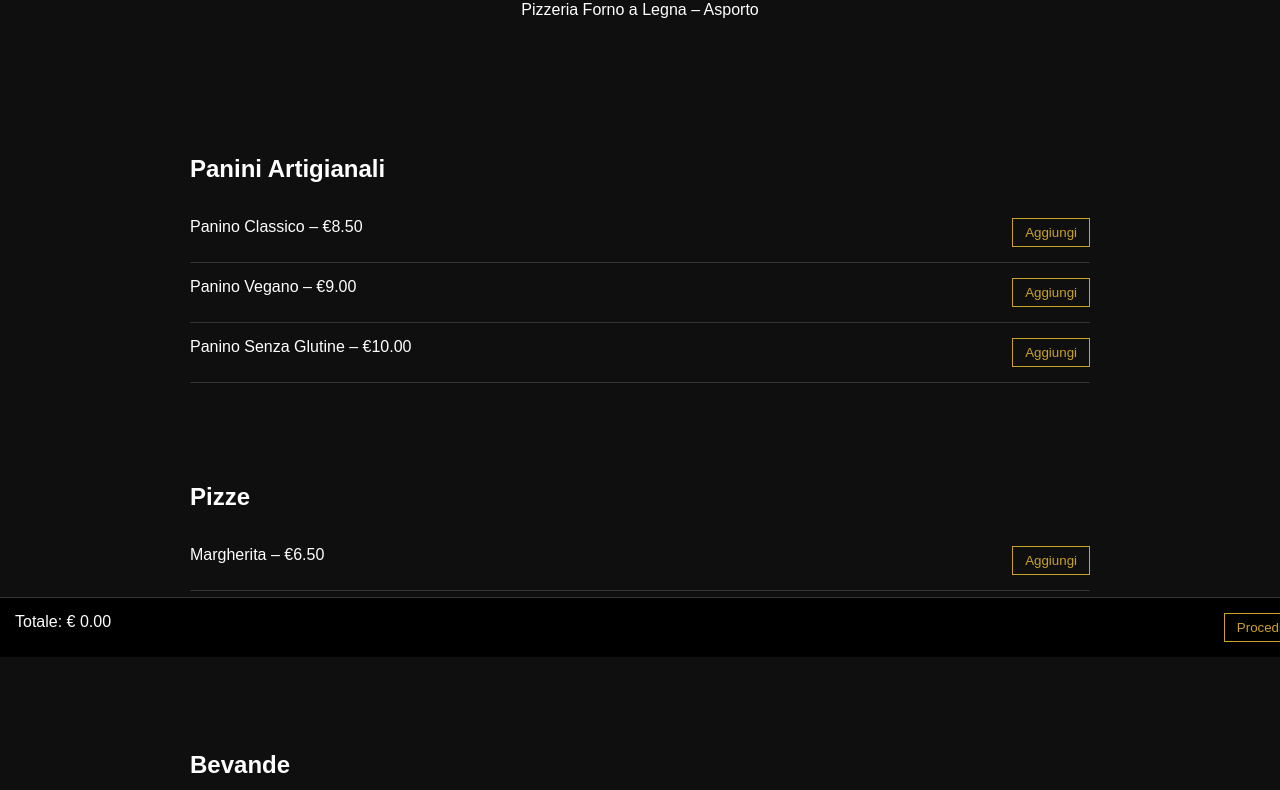
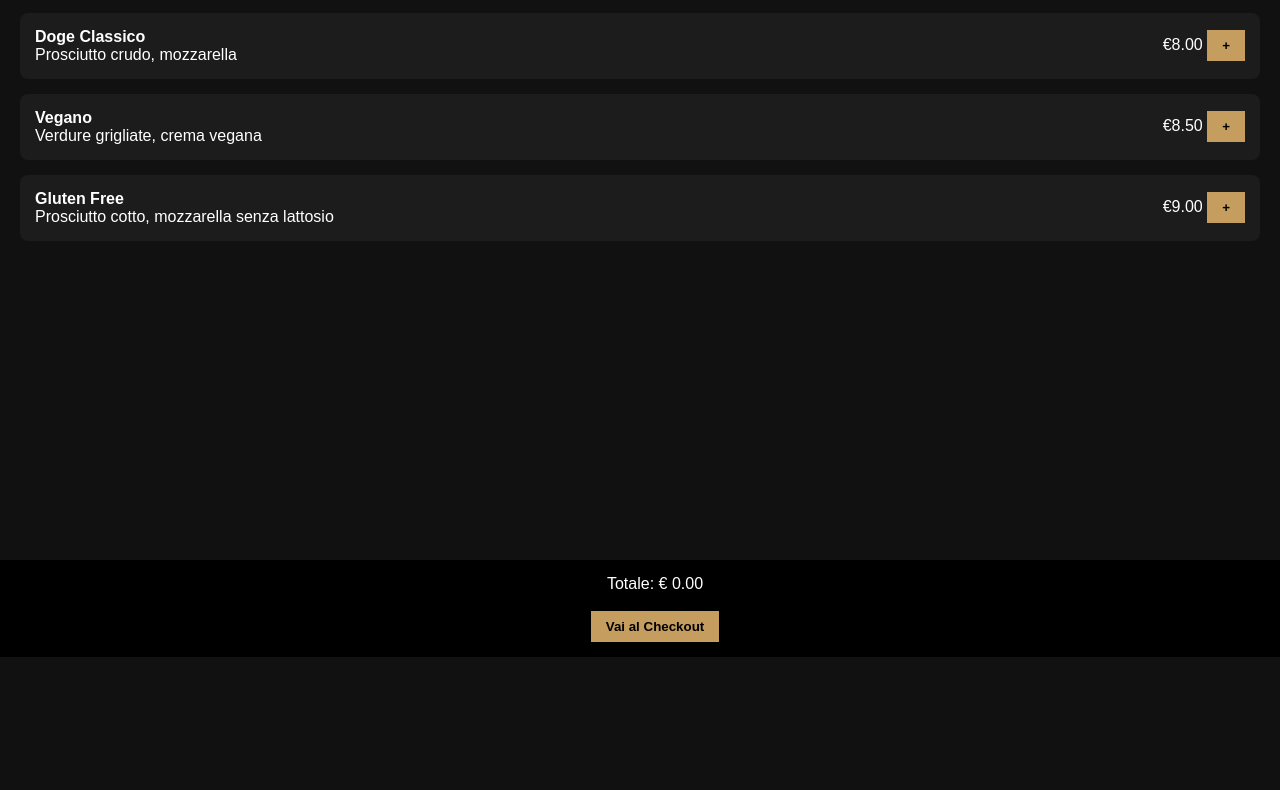
Before and after one commit to aldoge2022-lab/al-doge-site, a plain HTML site: page index.html in a window 1280 px wide. Shown: the part 143-933 px from the top of the page. After the commit the page ends 800 px from the top, so only its background shows below. Drawn offline with Linux system fonts and the light colour scheme.

Commit message:
Refactor HTML structure and styles for layout

```diff
--- a/index.html
+++ b/index.html
@@ -7,57 +7,48 @@
 
 <style>
 body{
+  font-family: Arial, sans-serif;
+  background:#111;
+  color:white;
   margin:0;
-    font-family:Arial, sans-serif;
-    background:#0f0f0f;
-    color:white;
 }
 
 header{
+  background:black;
+  padding:20px;
   text-align:center;
-    padding:60px 20px;
+  font-size:24px;
 }
 
-h1{
-    font-size:38px;
-    margin-bottom:10px;
+.section{
+  padding:20px;
 }
 
-section{
-    padding:40px 20px;
-    max-width:900px;
-    margin:auto;
-}
-
-.item{
+.product{
+  background:#1c1c1c;
+  padding:15px;
+  margin-bottom:15px;
+  border-radius:8px;
   display:flex;
   justify-content:space-between;
-    border-bottom:1px solid #333;
-    padding:15px 0;
+  align-items:center;
 }
 
 button{
-    background:transparent;
-    border:1px solid #c9a227;
-    color:#c9a227;
-    padding:6px 12px;
+  background:#c59d5f;
+  border:none;
+  padding:8px 15px;
   cursor:pointer;
+  font-weight:bold;
 }
 
-button:hover{
-    background:#c9a227;
-    color:black;
-}
-
-#cartBar{
+.cart{
   position:fixed;
   bottom:0;
   width:100%;
   background:black;
   padding:15px;
-    display:flex;
-    justify-content:space-between;
-    border-top:1px solid #333;
+  text-align:center;
 }
 </style>
 </head>
@@ -65,130 +56,76 @@ button:hover{
 <body>
 
 <header>
-<h1>AL DOGE</h1>
-<p>Pizzeria Forno a Legna – Asporto</p>
+AL DOGE – ORDINA ONLINE
 </header>
 
-<section>
+<div class="section">
+
 <h2>Panini Artigianali</h2>
 
-<div class="item">
-<span>Panino Classico – €8.50</span>
-<button onclick="addToCart('Panino Classico',8.50)">Aggiungi</button>
+<div class="product">
+  <div>
+    <strong>Doge Classico</strong><br>
+    Prosciutto crudo, mozzarella
+  </div>
+  <div>
+    €8.00
+    <button onclick="addToCart('Doge Classico',8)">+</button>
+  </div>
 </div>
 
-<div class="item">
-<span>Panino Vegano – €9.00</span>
-<button onclick="addToCart('Panino Vegano',9.00)">Aggiungi</button>
+<div class="product">
+  <div>
+    <strong>Vegano</strong><br>
+    Verdure grigliate, crema vegana
+  </div>
+  <div>
+    €8.50
+    <button onclick="addToCart('Vegano',8.5)">+</button>
+  </div>
 </div>
 
-<div class="item">
-<span>Panino Senza Glutine – €10.00</span>
-<button onclick="addToCart('Panino SG',10.00)">Aggiungi</button>
+<div class="product">
+  <div>
+    <strong>Gluten Free</strong><br>
+    Prosciutto cotto, mozzarella senza lattosio
+  </div>
+  <div>
+    €9.00
+    <button onclick="addToCart('Gluten Free',9)">+</button>
+  </div>
 </div>
 
-</section>
-
-<section>
-<h2>Pizze</h2>
-
-<div class="item">
-<span>Margherita – €6.50</span>
-<button onclick="addToCart('Margherita',6.50)">Aggiungi</button>
 </div>
 
-<div class="item">
-<span>Diavola – €8.50</span>
-<button onclick="addToCart('Diavola',8.50)">Aggiungi</button>
-</div>
-
-</section>
-
-<section>
-<h2>Bevande</h2>
-
-<div class="item">
-<span>Coca Cola – €2.50</span>
-<button onclick="addToCart('Coca Cola',2.50)">Aggiungi</button>
-</div>
-
-<div class="item">
-<span>Birra Bottiglia – €4.00</span>
-<button onclick="addToCart('Birra Bottiglia',4.00)">Aggiungi</button>
-</div>
-
-</section>
-
-<div id="cartBar">
-<span>Totale: € <span id="total">0.00</span></span>
-<button onclick="checkout()">Procedi</button>
+<div class="cart">
+Totale: € <span id="total">0.00</span>
+<br><br>
+<a href="checkout.html">
+<button>Vai al Checkout</button>
+</a>
 </div>
 
 <script>
-let cart = [];
+
+let cart = JSON.parse(localStorage.getItem("cart")) || [];
+let total = 0;
 
 function addToCart(name, price){
-    const existing = cart.find(item => item.name === name);
-
-    if(existing){
-        existing.qty += 1;
-    } else {
-        cart.push({ name, price, qty: 1 });
+  cart.push({name, price});
+  localStorage.setItem("cart", JSON.stringify(cart));
+  calculateTotal();
 }
 
-    renderCart();
+function calculateTotal(){
+  total = 0;
+  cart.forEach(item => total += item.price);
+  document.getElementById("total").innerText = total.toFixed(2);
 }
 
-function removeItem(index){
-    cart.splice(index, 1);
-    renderCart();
-}
+calculateTotal();
 
-function changeQty(index, delta){
-    cart[index].qty += delta;
+</script>
 
-    if(cart[index].qty <= 0){
-        removeItem(index);
-        return;
-    }
-
-    renderCart();
-}
-
-function renderCart(){
-    const cartContainer = document.getElementById("cartItems");
-    const totalContainer = document.getElementById("total");
-
-    cartContainer.innerHTML = "";
-    let total = 0;
-
-    cart.forEach((item, index)=>{
-        const itemTotal = item.price * item.qty;
-        total += itemTotal;
-
-        cartContainer.innerHTML += `
-            <div style="margin-bottom:10px;">
-                <strong>${item.name}</strong><br>
-                €${item.price.toFixed(2)} x ${item.qty}
-                <button onclick="changeQty(${index}, -1)">−</button>
-                <button onclick="changeQty(${index}, 1)">+</button>
-                <button onclick="removeItem(${index})">❌</button>
-                <br>
-                Subtotale: €${itemTotal.toFixed(2)}
-            </div>
-        `;
-    });
-
-    totalContainer.innerText = total.toFixed(2);
-}
-
-function goToCheckout(){
-    if(cart.length === 0){
-        alert("Il carrello è vuoto.");
-        return;
-    }
-
-    localStorage.setItem("aldoge_cart", JSON.stringify(cart));
-    window.location.href = "checkout.html";
-}
-</script>
+</body>
+</html>
```
Lines whose indentation alone changed are shown as unchanged.
